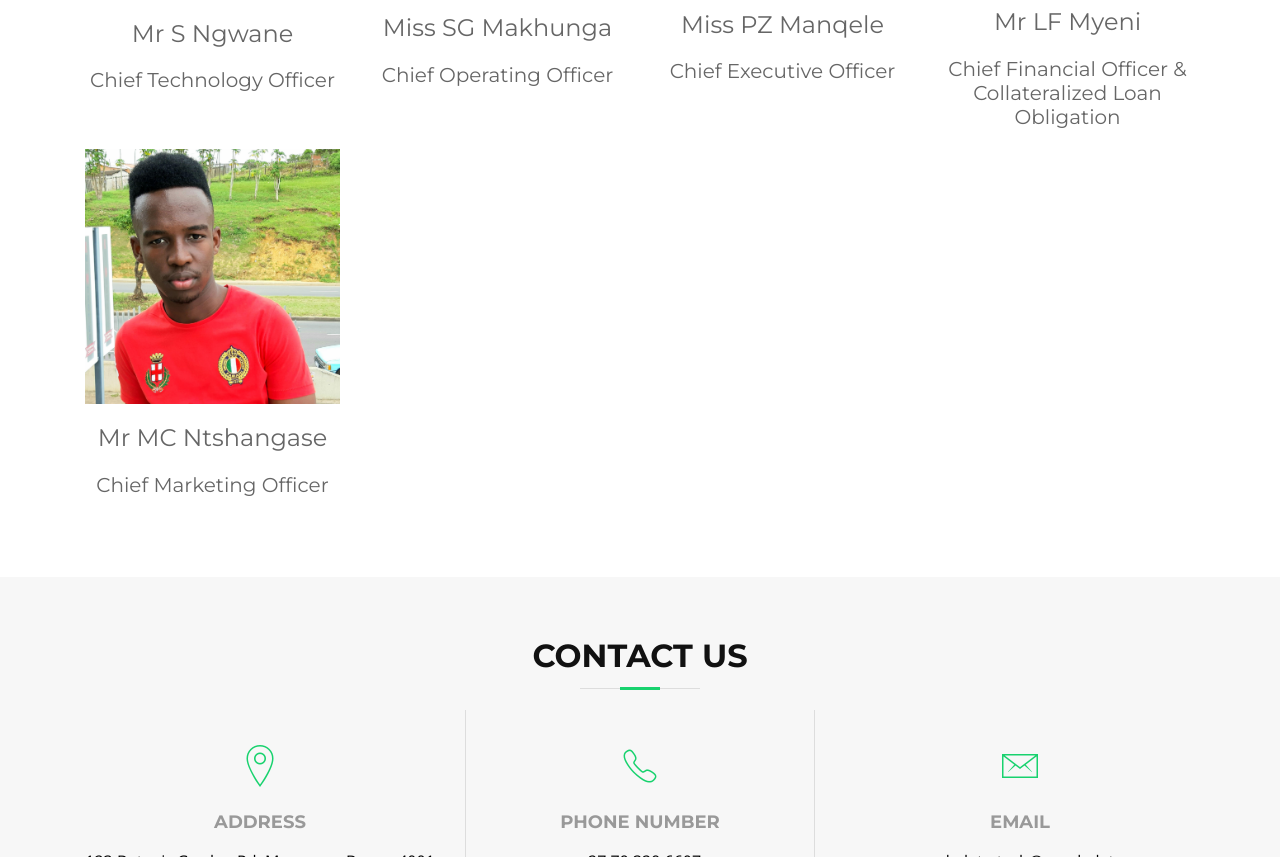
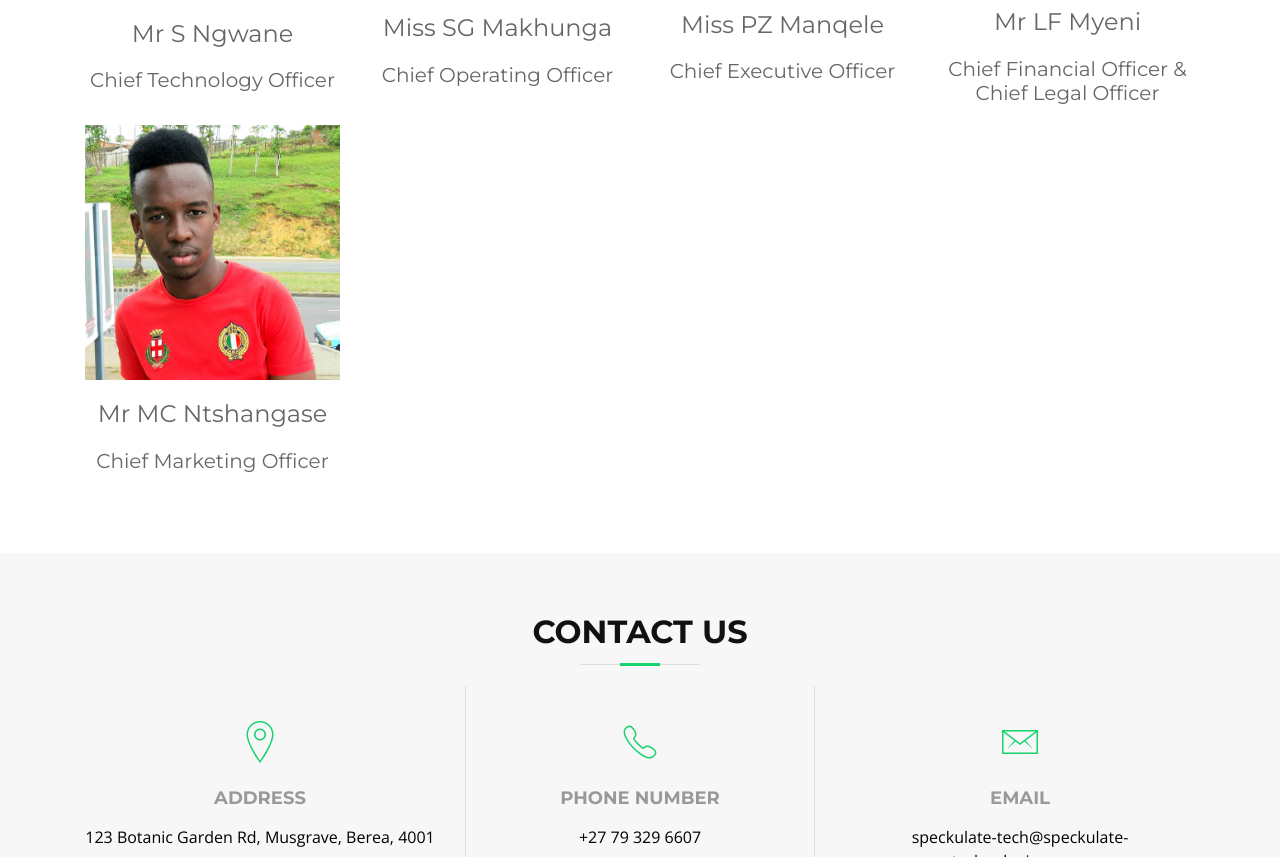
Before and after one commit to Speckulate-Technologies/Speckulate-Tech-Website, a plain HTML site: page index.html in a window 1280 px wide. Shown: the part 5160-6017 px from the top of the page. Drawn offline with nearby package versions, Linux system fonts and the light colour scheme; animation ran at ten frames a second; files whose address does not match are found by name.

Commit message:
Update index.html

```diff
--- a/index.html
+++ b/index.html
@@ -807,7 +807,7 @@
               </div>
             </div>
             <h4 style="text-align: center;">Mr LF Myeni</h4>
-            <h5 style="text-align: center;">Chief Financial Officer & Collateralized Loan Obligation</h5>
+            <h5 style="text-align: center;">Chief Financial Officer & Chief Legal Officer</h5>
           </div>
 
           <div class="col-lg-3 col-md-6 wow fadeInUp" data-wow-delay="0.4s">
```
